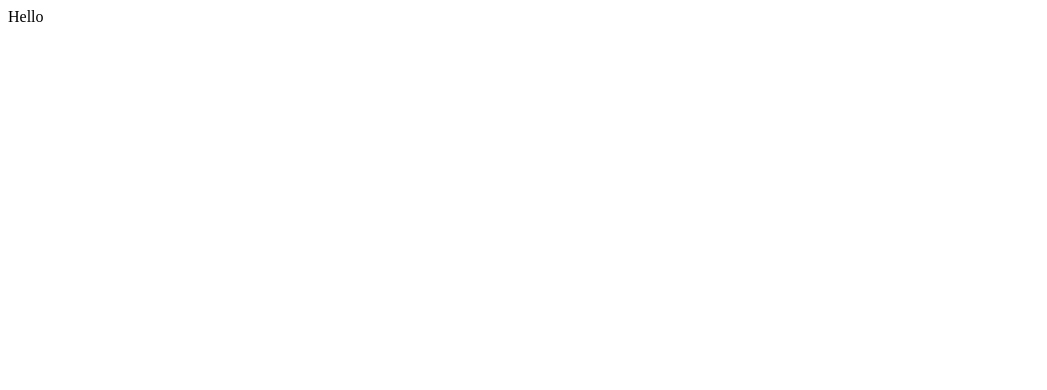
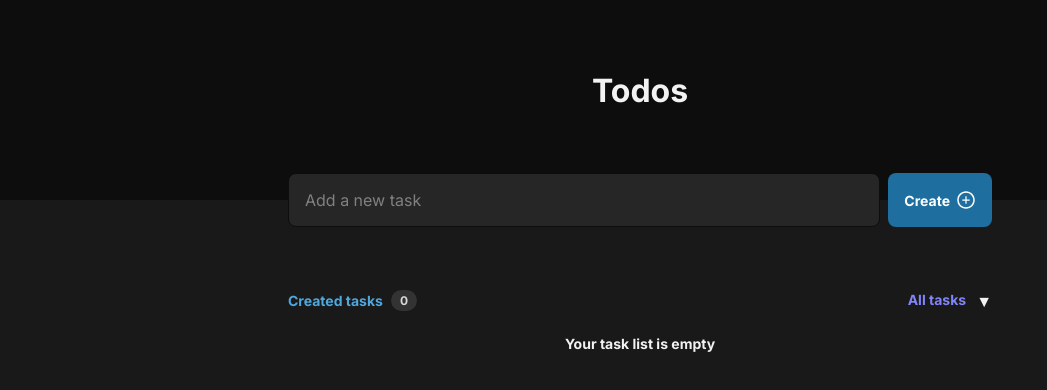
Before and after one commit to KolyaIvankov22/To-Do-List, a React (Vite) app: page / in a window 1280 px wide. Shown: the top 390 px of the page, without its empty margins (0-1047 px from the left). Built offline with nearby package versions, Linux system fonts and the light colour scheme.

Commit message:
finished ui part of app

```diff
--- a/index.html
+++ b/index.html
@@ -4,6 +4,12 @@
     <meta charset="UTF-8" />
     <link rel="icon" type="image/svg+xml" href="/logo.svg" />
     <meta name="viewport" content="width=device-width, initial-scale=1.0" />
+    <link rel="preconnect" href="https://fonts.googleapis.com" />
+    <link rel="preconnect" href="https://fonts.gstatic.com" crossorigin />
+    <link
+      href="https://fonts.googleapis.com/css2?family=Inter:wght@400;700&display=swap"
+      rel="stylesheet"
+    />
     <title>to-do-list</title>
   </head>
   <body>
--- a/package.json
+++ b/package.json
@@ -11,7 +11,9 @@
   },
   "dependencies": {
     "react": "^18.2.0",
-    "react-dom": "^18.2.0"
+    "react-dom": "^18.2.0",
+    "react-icons": "^5.0.1",
+    "zustand": "^4.5.2"
   },
   "devDependencies": {
     "@types/react": "^18.2.66",
--- a/src/App.tsx
+++ b/src/App.tsx
@@ -1,9 +1,65 @@
-import "./App.css";
+import { useEffect, useState } from "react";
+import { Header } from "./components/Header/Header";
+import TodoItems from "./components/TodoItems/TodoItems";
+
+const LOCAL_STORAGE_KEY = "todo:tasks";
 
 function App() {
+  const [tasks, setTasks] = useState([]);
+
+  function loadSavedTasks() {
+    const saved = localStorage.getItem(LOCAL_STORAGE_KEY);
+    if (saved) {
+      setTasks(JSON.parse(saved));
+    }
+  }
+
+  function setTasksAndSave(newTasks) {
+    setTasks(newTasks);
+    localStorage.setItem(LOCAL_STORAGE_KEY, JSON.stringify(newTasks));
+  }
+
+  useEffect(() => {
+    loadSavedTasks();
+  }, []);
+
+  function addTask(taskTitle) {
+    setTasksAndSave([
+      ...tasks,
+      {
+        id: crypto.randomUUID(),
+        title: taskTitle,
+        isCompleted: false,
+      },
+    ]);
+  }
+
+  function deleteTaskById(taskId) {
+    const newTasks = tasks.filter((task) => task.id !== taskId);
+    setTasksAndSave(newTasks);
+  }
+
+  function toggleTaskCompletedById(taskId) {
+    const newTasks = tasks.map((task) => {
+      if (task.id === taskId) {
+        return {
+          ...task,
+          isCompleted: !task.isCompleted,
+        };
+      }
+      return task;
+    });
+    setTasksAndSave(newTasks);
+  }
+
   return (
     <>
-      <div>Hello</div>
+      <Header handleAddTask={addTask} />
+      <TodoItems
+        tasks={tasks}
+        onDelete={deleteTaskById}
+        onComplete={toggleTaskCompletedById}
+      />
     </>
   );
 }
--- /dev/null
+++ b/src/components/Header/Header.tsx
@@ -0,0 +1,58 @@
+import styles from "./header.module.css";
+import { AiOutlinePlusCircle } from "react-icons/ai";
+import { useState } from "react";
+
+export function Header({ handleAddTask }) {
+  const [inputValue, setInputValue] = useState("");
+  const [submitted, setSubmitted] = useState(false);
+
+  const handleSubmit = (e) => {
+    e.preventDefault();
+    if (!inputValue.trim()) {
+      setSubmitted(true);
+      setTimeout(() => {
+        setSubmitted(false);
+      }, 500);
+      return;
+    }
+    handleAddTask(inputValue);
+    setInputValue("");
+  };
+
+  const handleInput = (e) => {
+    const value = e.target.value;
+    if (value.length <= 50) {
+      setInputValue(value);
+      if (submitted && value.trim()) {
+        setSubmitted(false);
+      }
+    }
+  };
+
+  return (
+    <header className={styles.header}>
+      <h1 className={styles.title}>Todos</h1>
+
+      <form
+        onSubmit={(e) => handleSubmit(e)}
+        className={`${submitted ? styles.animateShake : ""} ${
+          styles.newTaskForm
+        }`}
+      >
+        {inputValue.length >= 50 && (
+          <p className={styles.inputMessage}>Limit is 50 symbols</p>
+        )}
+        <input
+          placeholder="Add a new task"
+          type="text"
+          onChange={(e) => handleInput(e)}
+          value={inputValue}
+        />
+
+        <button type="submit">
+          Create <AiOutlinePlusCircle size={20} />
+        </button>
+      </form>
+    </header>
+  );
+}
--- /dev/null
+++ b/src/components/Header/header.module.css
@@ -0,0 +1,81 @@
+.header {
+  background: #0d0d0d;
+  display: flex;
+  align-items: center;
+  justify-content: center;
+  height: 200px;
+  position: relative;
+}
+
+.title {
+  margin-bottom: 20px;
+}
+
+.newTaskForm {
+  position: absolute;
+  height: 54px;
+  bottom: -27px;
+  width: 100%;
+  max-width: 736px;
+  display: flex;
+  gap: 8px;
+  padding: 0 1rem;
+}
+
+.newTaskForm input {
+  height: 100%;
+  flex: 1;
+  color: #fff;
+  background: #262626;
+  border: 1px solid #0d0d0d;
+  border-radius: 8px;
+  padding: 0 16px;
+  font-size: 16px;
+}
+
+.newTaskForm input::placeholder {
+  color: #808080;
+}
+
+.newTaskForm button {
+  height: 100%;
+  padding: 0 16px;
+  background: #1e6f9f;
+  color: #fff;
+  border: none;
+  border-radius: 8px;
+  display: flex;
+  align-items: center;
+  gap: 6px;
+  font-weight: 700;
+  font-size: 14px;
+}
+
+.inputMessage {
+  color: #ec4e39;
+  position: absolute;
+  top: -30px;
+  left: 0;
+  width: 100%;
+  text-align: center;
+}
+
+@keyframes shake {
+  0%,
+  100% {
+    transform: translateX(0);
+  }
+  25% {
+    transform: translateX(-5px);
+  }
+  50% {
+    transform: translateX(5px);
+  }
+  75% {
+    transform: translateX(-5px);
+  }
+}
+
+.animateShake {
+  animation: shake 0.5s ease-in-out;
+}
--- /dev/null
+++ b/src/components/TodoItem/TodoItem.tsx
@@ -0,0 +1,24 @@
+import styles from "./todoItem.module.css";
+import { BsFillCheckCircleFill } from "react-icons/bs";
+import { TbTrash } from "react-icons/tb";
+
+export default function TodoItem({ task, onDelete, onComplete }) {
+  return (
+    <div className={styles.task}>
+      <button
+        className={styles.checkContainer}
+        onClick={() => onComplete(task.id)}
+      >
+        {task.isCompleted ? <BsFillCheckCircleFill /> : <div />}
+      </button>
+
+      <p className={task.isCompleted ? styles.textCompleted : ""}>
+        {task.title}
+      </p>
+
+      <button className={styles.deleteButton} onClick={() => onDelete(task.id)}>
+        <TbTrash size={20} />
+      </button>
+    </div>
+  );
+}
--- /dev/null
+++ b/src/components/TodoItem/todoItem.module.css
@@ -0,0 +1,49 @@
+.task {
+  width: 100%;
+  background: #262626;
+  border: 1px solid #333333;
+  padding: 16px;
+  border-radius: 8px;
+  display: flex;
+  align-items: center;
+  justify-content: space-between;
+  gap: 12px;
+}
+
+.task p {
+  font-size: 14px;
+  line-height: 19px;
+  color: #f2f2f2;
+  margin-right: auto;
+}
+
+p.textCompleted {
+  color: #808080;
+  text-decoration: line-through;
+}
+
+.checkContainer {
+  width: 18px;
+  height: 18px;
+  background: none;
+  border: none;
+}
+
+.checkContainer div {
+  width: 100%;
+  height: 100%;
+  border-radius: 999px;
+  border: 2px solid #4ea8de;
+}
+
+.checkContainer svg {
+  width: 100%;
+  height: 100%;
+  color: #5e60ce;
+}
+
+.deleteButton {
+  background: none;
+  border: none;
+  color: #808080;
+}
--- /dev/null
+++ b/src/components/TodoItems/TodoItems.tsx
@@ -0,0 +1,90 @@
+import { useState } from "react";
+import TodoItem from "../TodoItem/TodoItem";
+import styles from "./todoItems.module.css";
+
+interface Task {
+  id: number;
+  title: string;
+  isCompleted: boolean;
+}
+
+interface Props {
+  tasks: Task[];
+  onDelete: (id: number) => void;
+  onComplete: (id: number) => void;
+}
+
+export default function TodoItems({ tasks, onDelete, onComplete }: Props) {
+  const [statusFilter, setStatusFilter] = useState("all");
+  const [isDropdownOpen, setIsDropdownOpen] = useState(false);
+
+  const filteredTasks = tasks.filter((task) => {
+    if (statusFilter === "all") return true;
+    if (statusFilter === "completed") return task.isCompleted;
+    if (statusFilter === "in progress") return !task.isCompleted;
+    return false;
+  });
+
+  const tasksQuantity = filteredTasks.length;
+
+  const handleStatusChange = (newStatusFilter: string) => {
+    setStatusFilter(newStatusFilter);
+    setIsDropdownOpen(false);
+  };
+
+  const toggleDropdown = () => setIsDropdownOpen(!isDropdownOpen);
+
+  return (
+    <section className={styles.tasks}>
+      <header className={styles.header}>
+        <div>
+          <p className={styles.primaryText}>Created tasks</p>
+          <span className={styles.taskCount}>{tasksQuantity}</span>
+        </div>
+
+        <div className={styles.dropdown}>
+          <div className={styles.dropdownHeader} onClick={toggleDropdown}>
+            <p className={styles.textPurple}>
+              {statusFilter === "completed"
+                ? "Completed tasks"
+                : statusFilter === "in progress"
+                ? "In progress"
+                : "All tasks"}
+            </p>
+            <div className={styles.dropdownIcon}>
+              {isDropdownOpen ? "▲" : "▼"}
+            </div>
+          </div>
+          {isDropdownOpen && (
+            <div className={styles.dropdownContent}>
+              {["all", "completed", "in progress"].map((filter) => (
+                <p
+                  key={filter}
+                  className={styles.dropdownItem}
+                  onClick={() => handleStatusChange(filter)}
+                >
+                  {filter === "in progress" ? "In progress" : `${filter} tasks`}
+                </p>
+              ))}
+            </div>
+          )}
+        </div>
+      </header>
+
+      {tasksQuantity === 0 ? (
+        <div className={styles.clearList}>Your task list is empty</div>
+      ) : (
+        <div className={styles.list}>
+          {filteredTasks.map((task) => (
+            <TodoItem
+              key={task.id}
+              task={task}
+              onDelete={onDelete}
+              onComplete={onComplete}
+            />
+          ))}
+        </div>
+      )}
+    </section>
+  );
+}
--- /dev/null
+++ b/src/components/TodoItems/todoItems.module.css
@@ -0,0 +1,82 @@
+.tasks {
+  width: 100%;
+  max-width: 736px;
+  margin: 0 auto;
+  margin-top: 90px;
+  padding: 0 1rem;
+}
+
+.header {
+  display: flex;
+  align-items: center;
+  justify-content: space-between;
+  margin-bottom: 24px;
+}
+
+.header > div {
+  display: flex;
+  align-items: center;
+  gap: 8px;
+}
+
+.header p {
+  color: #4ea8de;
+  font-size: 14px;
+  font-weight: 700;
+}
+
+.textPurple {
+  color: #8284fa !important;
+  cursor: pointer;
+}
+
+.header span {
+  background: #333333;
+  color: #d9d9d9;
+  padding: 3px 9px;
+  border-radius: 999px;
+  font-size: 12px;
+  font-weight: 700;
+}
+
+.dropdownHeader {
+  display: flex;
+  gap: 10px;
+}
+
+.list {
+  display: flex;
+  flex-direction: column;
+  gap: 12px;
+}
+
+.dropdownContent {
+  display: flex;
+  flex-direction: column;
+  background-color: #333333;
+  border-radius: 4px;
+  box-shadow: 0 2px 4px rgba(0, 0, 0, 0.1);
+  margin-top: 8px;
+  padding: 4px 0;
+  font-size: 14px;
+  line-height: 1.5;
+}
+
+.dropdownIcon {
+  cursor: pointer;
+}
+
+.dropdownItem {
+  padding: 4px 16px;
+  cursor: pointer;
+}
+
+.dropdownItem:hover {
+  background-color: #f0f0f0;
+}
+
+.clearList {
+  text-align: center;
+  font-size: 14px;
+  font-weight: 700;
+}
--- /dev/null
+++ b/src/global.css
@@ -0,0 +1,16 @@
+* {
+  margin: 0;
+  padding: 0;
+  box-sizing: border-box;
+  font-family: "Inter", sans-serif;
+}
+
+body {
+  background: #191919;
+  color: #f2f2f2;
+  min-height: 100vh;
+}
+
+button {
+  cursor: pointer;
+}
--- a/src/main.tsx
+++ b/src/main.tsx
@@ -1,6 +1,7 @@
 import React from "react";
 import ReactDOM from "react-dom/client";
 import App from "./App.tsx";
+import "./global.css";
 
 ReactDOM.createRoot(document.getElementById("root")!).render(
   <React.StrictMode>
```
Also changed, not shown: src/interfaces/Interface.tsx (added), 1 other file (tests, documents, lock files or other folders).
